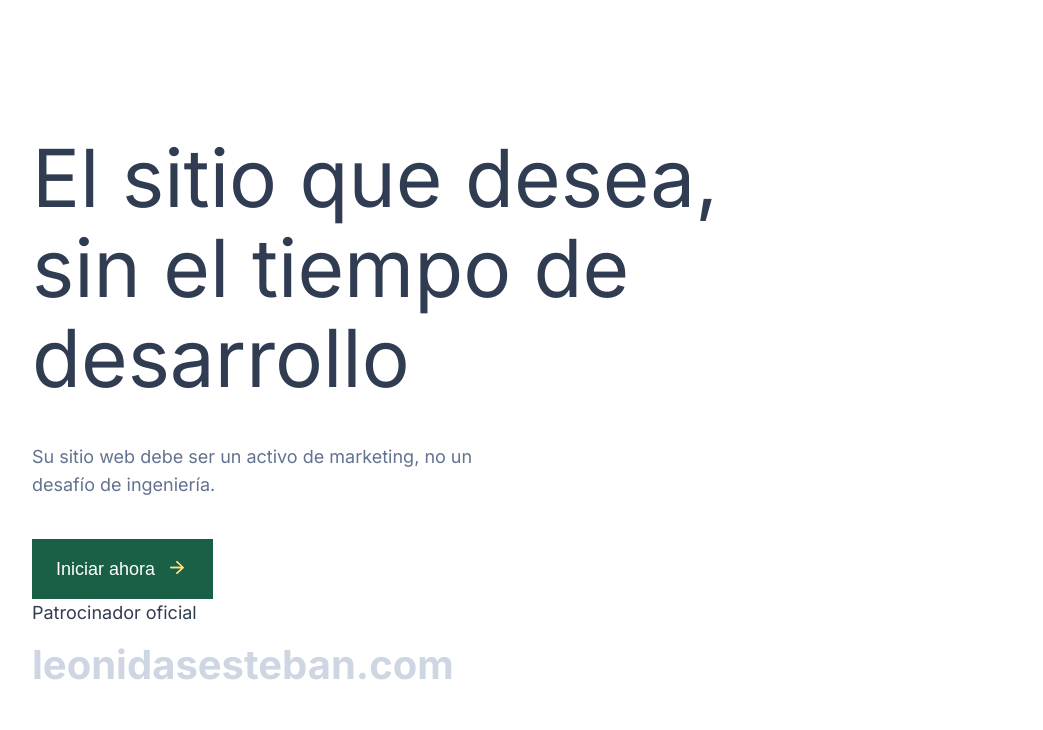
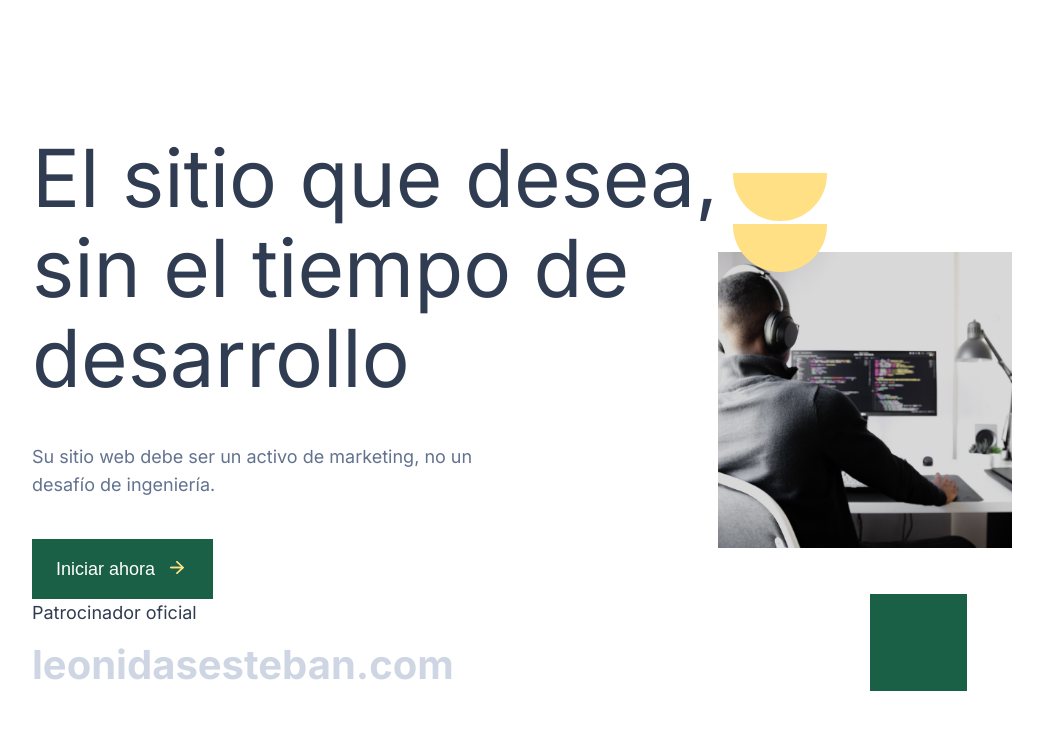
Before and after one commit to VictorTamayoBriones/hero-section, a React (Vite) app: page / in a window 1280 px wide. Shown: the top 730 px of the page, without its empty margins (118-1161 px from the left). Built offline with nearby package versions, Linux system fonts and the light colour scheme.

Commit message:
feat: :sparkles: hero images

```diff
--- a/src/App.tsx
+++ b/src/App.tsx
@@ -1,6 +1,9 @@
 import Hero from "./components/Hero/Hero"
 import Footer from "./components/Hero/components/Footer/Footer"
 import MainInfo from "./components/Hero/components/MainInfo/MainInfo"
+import HeroImage from './assets/images/img-main.png';
+import Circles from "./assets/icons/Circles/Circles";
+import Square from "./assets/icons/Square/square";
 
 function App() {
   return (
@@ -9,6 +12,11 @@ function App() {
         <MainInfo/>
         <Footer/>
       </div>
+      <div className="right">
+        <Circles/>
+        <img src={HeroImage} alt="hero-image" />
+        <Square/>
+      </div>
     </Hero>
   )
 }
--- a/src/components/Hero/hero.style.tsx
+++ b/src/components/Hero/hero.style.tsx
@@ -1,9 +1,12 @@
 import styled from 'styled-components';
+
 
 export const HeroContainer = styled.div`
     width: 100vw;
     height: 100vh;
     padding: 133px 150px;
+    display: flex;
+    justify-content: space-between;
 
     .left{
         height: 100%;
@@ -11,4 +14,34 @@ export const HeroContainer = styled.div`
         flex-direction: column;
         justify-content: space-between;
     }
+
+    .right{
+        width: 50%;
+        height: 100%;
+        position: relative;
+
+        img{
+            width: 100%;
+            height: 100%;
+            object-fit: contain;
+            position: relative;
+            z-index: 2;
+        }
+
+        svg{
+            &:nth-child(1){
+                position: absolute;
+                top: 40px;
+                left: 15px;
+                z-index: 3;
+            }
+
+            &:last-child{
+                position: absolute;
+                bottom: -24px;
+                right: 45px;
+            }
+
+        }
+    }
 `;
--- a/src/index.css
+++ b/src/index.css
@@ -8,5 +8,8 @@
 }
 
 body{
+  width: 100vw;
+  height: 100vh;
+  overflow: hidden;
   font-family: 'Inter', sans-serif ;
 }
```
